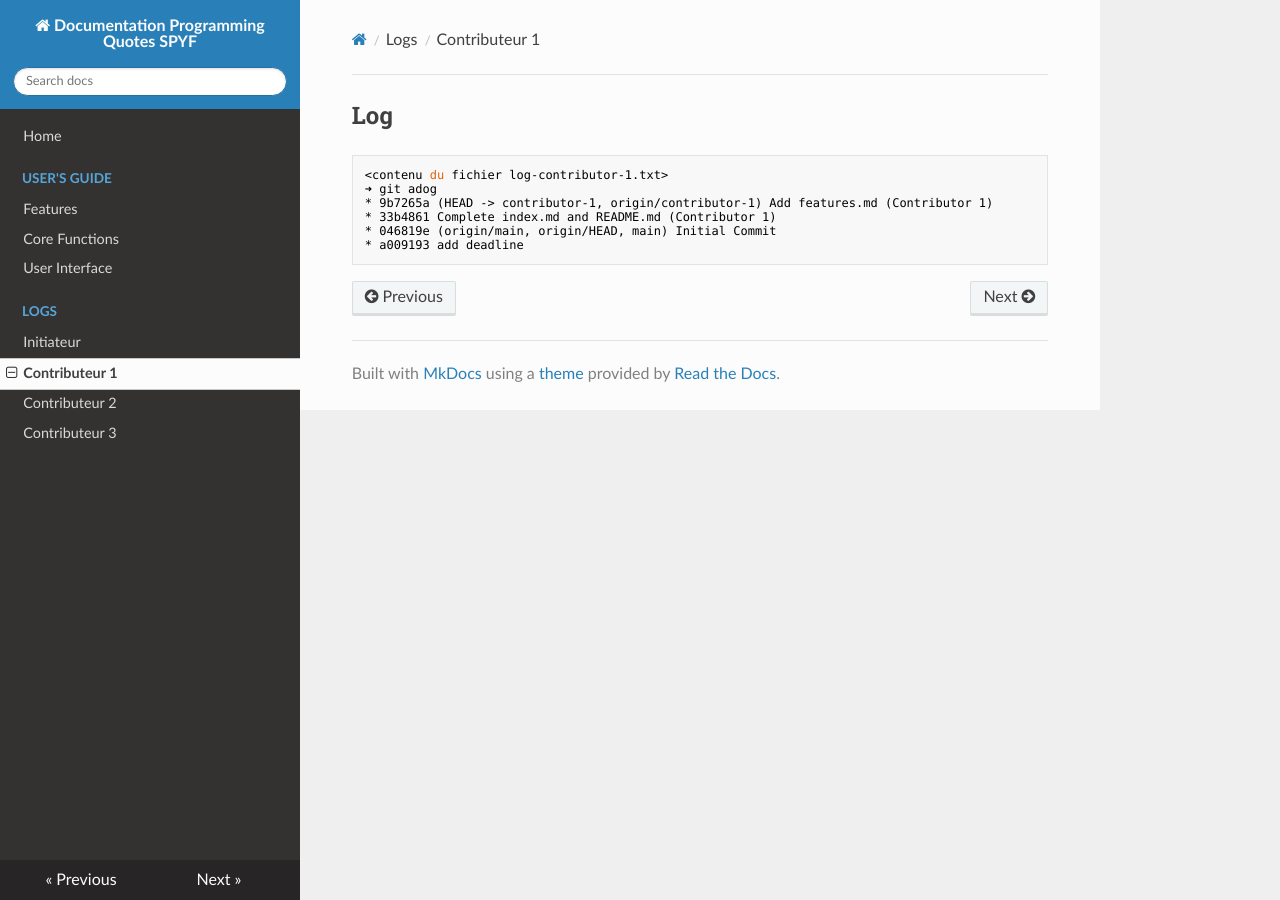
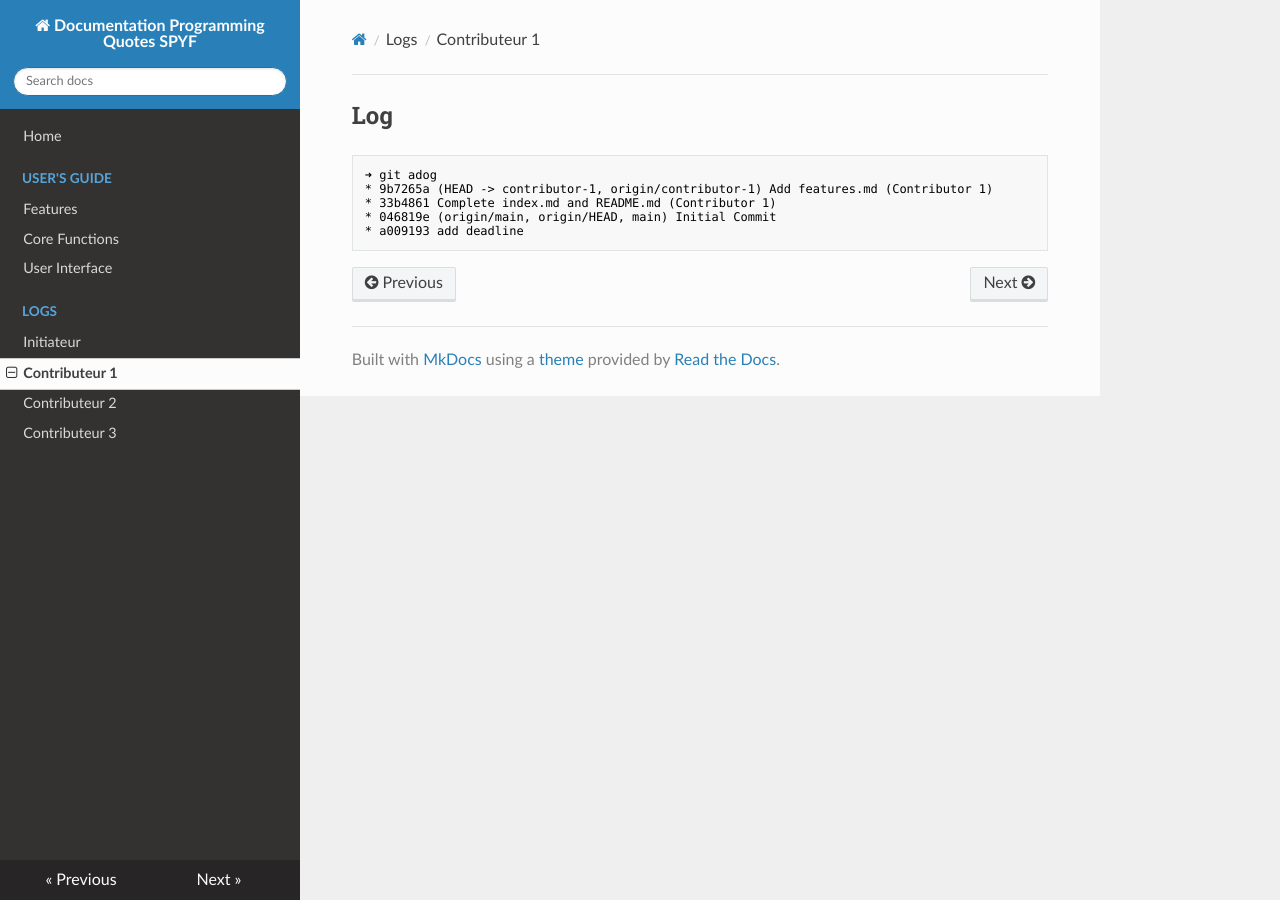
Before and after one commit to TI204/quotes-docs-spyf-team, an MkDocs documentation site: the page built from docs/logs/log-contributeur-1.md, in a window 1280 px wide. Built offline with MkDocs 1.6.1, drawn with Linux system fonts in a browser that asks for light colours; nearby versions of some CDN libraries.

Commit message:
Update log-contributeur-1.md

````diff
--- a/docs/logs/log-contributeur-1.md
+++ b/docs/logs/log-contributeur-1.md
@@ -1,7 +1,6 @@
 ## Log <contributor-1>
 
 ```bash
-<contenu du fichier log-contributor-1.txt>
 ➜ git adog
 * 9b7265a (HEAD -> contributor-1, origin/contributor-1) Add features.md (Contributor 1)
 * 33b4861 Complete index.md and README.md (Contributor 1)
````
